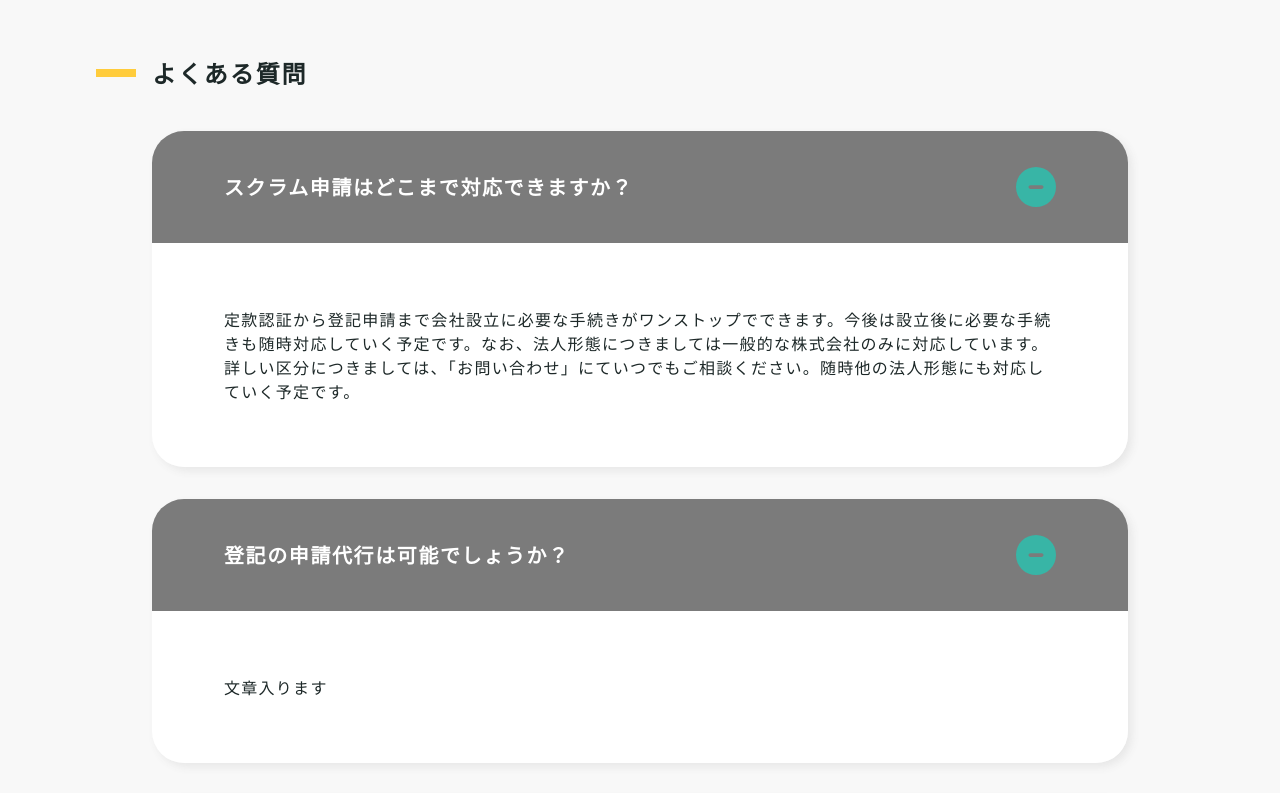
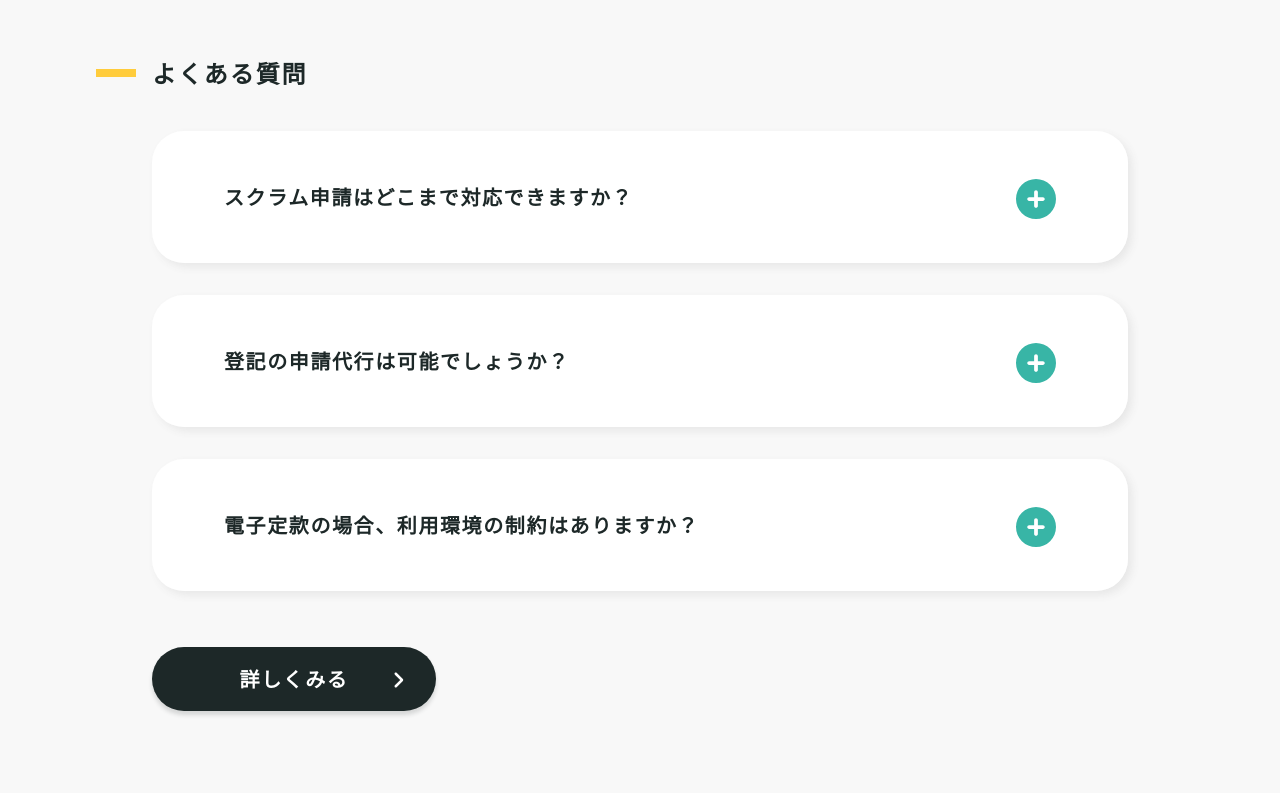
Before and after one commit to podev826/NEXT-scrumy-HP, a Next.js app: page /about in a window 1280 px wide. Shown: the part 1640-2433 px from the top of the page. Built offline with nearby package versions, Linux system fonts and the light colour scheme.

Commit message:
[update] Aboutページのアコーディオンが動作するようにした

```diff
--- a/src/features/about/Invention.tsx
+++ b/src/features/about/Invention.tsx
@@ -1,7 +1,16 @@
-import { Box, Flex, Grid, GridItem, Text } from '@chakra-ui/react';
 import {
+  Accordion,
+  AccordionItem,
+  Box,
+  Flex,
+  Grid,
+  GridItem,
+  Text,
+} from '@chakra-ui/react';
+import {
+  BaseAccordionButton,
+  BaseAccordionPanel,
   BaseImage,
-  CircleMinusIcon,
   PrimaryLink,
   PrimaryTitle,
 } from 'components/Elements';
@@ -89,47 +98,71 @@ const AboutInventionScrumQuestion: FC<AboutInventionScrumQuestionProps> = ({
   description,
 }) => {
   return (
-    <Box boxShadow={'secondary'} borderRadius="32px" overflow={'hidden'}>
-      <Flex
-        as="dt"
-        bg="sub.200"
-        px={{ base: 7, xl: '72px' }}
-        py={{ base: 8, xl: 9 }}
-        fontSize={{ xl: 'xl' }}
-        color="base.100"
-        fontWeight={'bold'}
-        alignItems="center"
-        justifyContent={'space-between'}
-        gap={{ base: 6, xl: 10 }}
-      >
-        <Text>{term}</Text>
-        <Grid
-          w={{ base: 5, xl: 10 }}
-          h={{ base: 5, xl: 10 }}
-          fontSize={{ base: 'xl', xl: '5xl' }}
-          color="accent.100"
-          alignItems={'center'}
-          justifyContent={'center'}
-          as="button"
-          transitionProperty="all"
-          transitionTimingFunction="ease-out"
-          transitionDuration="fast"
-          _hover={{
-            opacity: 0.7,
-          }}
-        >
-          <CircleMinusIcon />
-        </Grid>
-      </Flex>
-      <Grid
-        as="dd"
-        px={{ base: 7, xl: '72px' }}
-        py={{ base: 8, xl: 16 }}
-        bg="base.100"
-      >
-        {description}
-      </Grid>
-    </Box>
+    <AccordionItem
+      key={term}
+      boxShadow={'secondary'}
+      borderRadius="32px"
+      overflow="hidden"
+      border="none"
+      p={0}
+    >
+      {({ isExpanded }) => (
+        <>
+          <BaseAccordionButton isExpanded={isExpanded}>
+            <Box display={{ xl: 'flex' }} alignItems={{ xl: 'center' }}>
+              <Box as="dt" pr={{ base: 3, xl: 6 }}>
+                {term}
+              </Box>
+            </Box>
+          </BaseAccordionButton>
+          <BaseAccordionPanel>
+            <Box as="dd">{description}</Box>
+          </BaseAccordionPanel>
+        </>
+      )}
+    </AccordionItem>
+
+    // <Box boxShadow={'secondary'} borderRadius="32px" overflow={'hidden'}>
+    //   <Flex
+    //     as="dt"
+    //     bg="sub.200"
+    //     px={{ base: 7, xl: '72px' }}
+    //     py={{ base: 8, xl: 9 }}
+    //     fontSize={{ xl: 'xl' }}
+    //     color="base.100"
+    //     fontWeight={'bold'}
+    //     alignItems="center"
+    //     justifyContent={'space-between'}
+    //     gap={{ base: 6, xl: 10 }}
+    //   >
+    //     <Text>{term}</Text>
+    //     <Grid
+    //       w={{ base: 5, xl: 10 }}
+    //       h={{ base: 5, xl: 10 }}
+    //       fontSize={{ base: 'xl', xl: '5xl' }}
+    //       color="accent.100"
+    //       alignItems={'center'}
+    //       justifyContent={'center'}
+    //       as="button"
+    //       transitionProperty="all"
+    //       transitionTimingFunction="ease-out"
+    //       transitionDuration="fast"
+    //       _hover={{
+    //         opacity: 0.7,
+    //       }}
+    //     >
+    //       <CircleMinusIcon />
+    //     </Grid>
+    //   </Flex>
+    //   <Grid
+    //     as="dd"
+    //     px={{ base: 7, xl: '72px' }}
+    //     py={{ base: 8, xl: 16 }}
+    //     bg="base.100"
+    //   >
+    //     {description}
+    //   </Grid>
+    // </Box>
   );
 };
 
@@ -294,7 +327,13 @@ export const AboutInvention: FC = () => {
           </Text>
         </Box>
         <Box px={{ xl: 14 }} mt={{ base: 6, xl: 10 }}>
-          <Grid as="dl" gap={{ base: 6, xl: 8 }}>
+          <Accordion
+            as="dl"
+            display="grid"
+            gap={{ base: 6, xl: 8 }}
+            allowToggle
+            allowMultiple
+          >
             {ABOUT_INVENTION_SCRUM_QUESTIONS.map((item) => (
               <AboutInventionScrumQuestion
                 key={item.term}
@@ -302,7 +341,7 @@ export const AboutInvention: FC = () => {
                 description={item.description}
               />
             ))}
-          </Grid>
+          </Accordion>
           <Box mt={{ base: 8, xl: 14 }}>
             <PrimaryLink
               href={LINKS.external.scrum}
```
